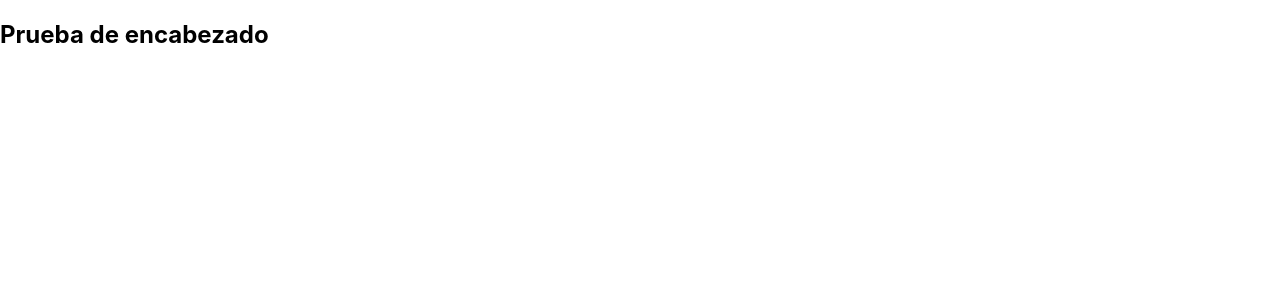
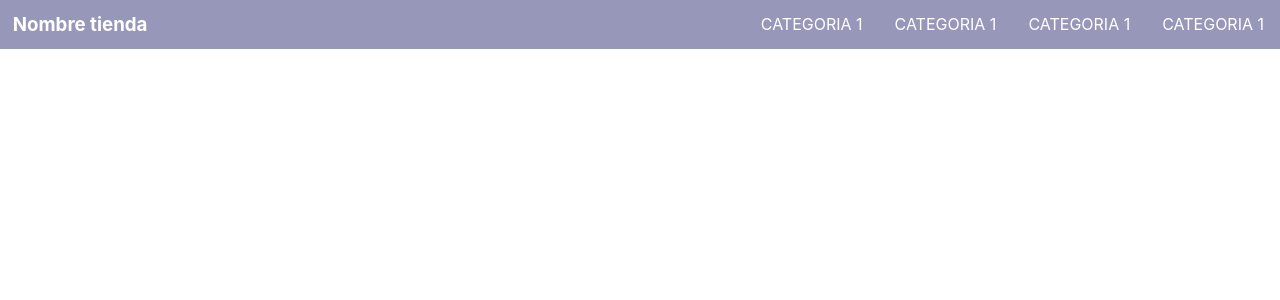
Before and after one commit to martinferraro/proyecto-final-ferraro, a React (Create React App) app: page / in a window 1280 px wide. Shown: the top 300 px of the page. Built offline with nearby package versions, Linux system fonts and the light colour scheme.

Commit message:
Navbar sin bootstrap

```diff
--- a/package.json
+++ b/package.json
@@ -6,9 +6,12 @@
     "@testing-library/jest-dom": "^5.16.4",
     "@testing-library/react": "^12.1.4",
     "@testing-library/user-event": "^13.5.0",
+    "bootstrap": "^5.1.3",
     "react": "^18.0.0",
+    "react-bootstrap": "^2.2.3",
     "react-dom": "^18.0.0",
     "react-scripts": "5.0.0",
+    "sass": "^1.50.0",
     "web-vitals": "^2.1.4"
   },
   "scripts": {
--- a/src/components/NavBar/NavBar.css
+++ b/src/components/NavBar/NavBar.css
@@ -1,3 +1,33 @@
-h6 {
-    color: black;
+/* CSS RESET */
+* {
+    padding: 0;
+    margin: 0;
 }
+
+.navBar {
+    display: flex;
+    justify-content: space-between;
+    background-color: #9797b9;
+}
+
+.brand {
+    color: white;
+    padding: .8rem;
+}
+
+.navMenu {
+    display: flex;
+    list-style: none;
+}
+
+.menuItem {
+    display: flex;
+    align-items: center;
+    padding: 0 1rem 0 1rem;
+    color: white;
+    text-decoration: none;
+}
+
+.menuItem:hover {
+    background-color: #74748e;
+}
--- a/src/components/NavBar/NavBar.jsx
+++ b/src/components/NavBar/NavBar.jsx
@@ -1,10 +1,18 @@
-import React from "react";
+import React from 'react';
 import './NavBar.css';
 
 function NavBar() {
-    return <>
-        <h2>Prueba de encabezado</h2>
-    </>;
+    return (
+        <nav className='navBar'>
+            <h3 className='brand'>Nombre tienda</h3>
+            <ul className='navMenu'>
+                <a class="menuItem" href="">CATEGORIA 1</a>
+                <a class="menuItem" href="">CATEGORIA 1</a>
+                <a class="menuItem" href="">CATEGORIA 1</a>
+                <a class="menuItem" href="">CATEGORIA 1</a>
+            </ul>
+        </nav>
+    );
 }
 
 export default NavBar
```
Also changed, not shown: 1 other file (tests, documents, lock files or other folders).
